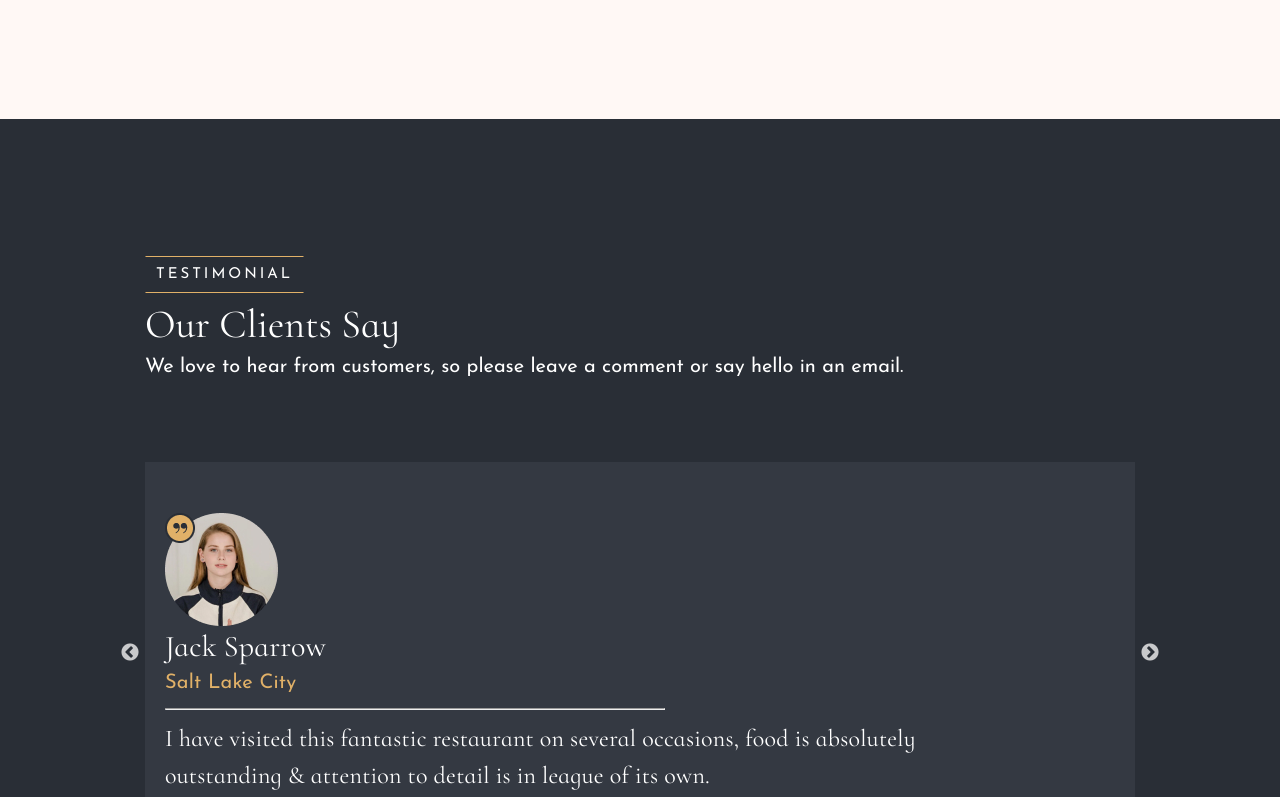
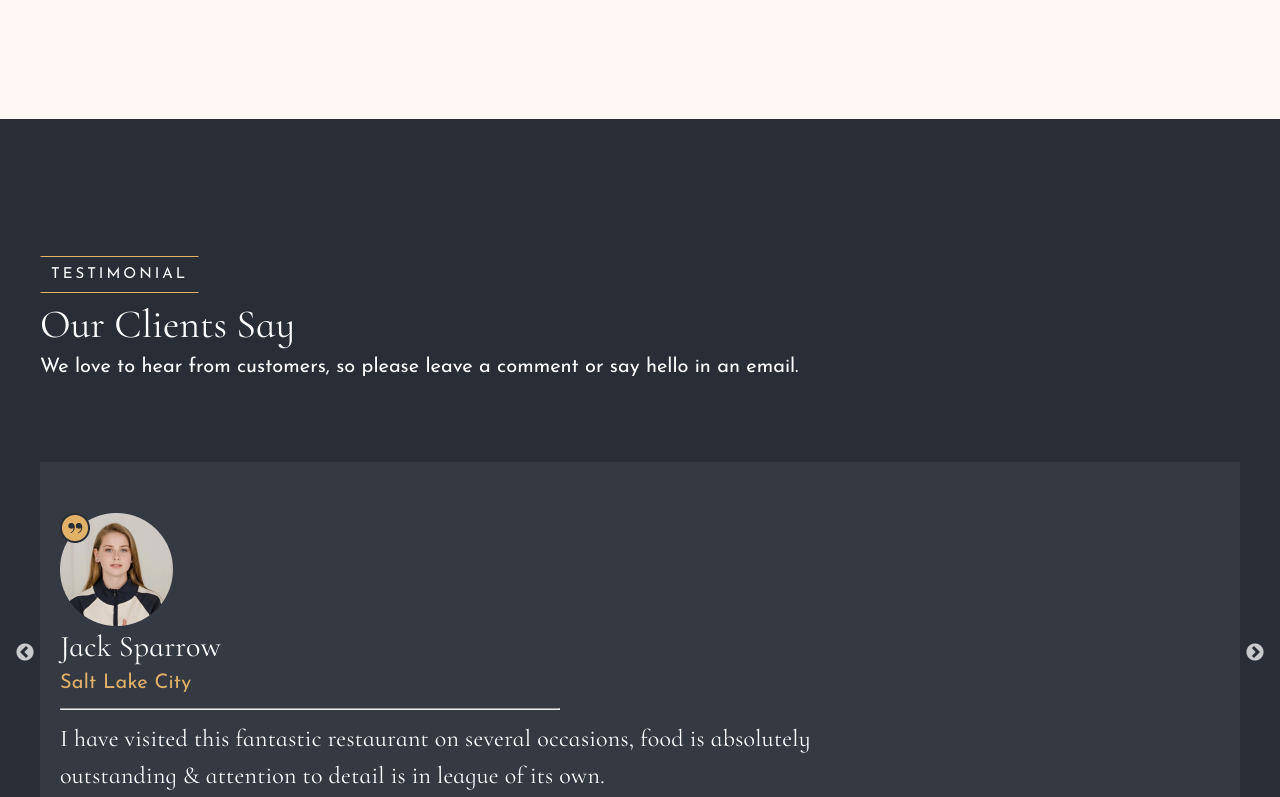
Before and after one commit to islom-sattorov/final-project, a React (Vite) app: page / in a window 1280 px wide. Shown: the part 2083-2880 px from the top of the page. Built offline with nearby package versions, Linux system fonts and the light colour scheme.

Commit message:
media:testimonial

```diff
--- a/src/Components/Testimonial/Testimonial.module.scss
+++ b/src/Components/Testimonial/Testimonial.module.scss
@@ -2,7 +2,7 @@
 
 .section{
     background: $secondary;
-    padding: 14.5rem;
+    padding: 14.5rem 4rem;
 
     #{&}_test{
         font-size: 1.5rem;
```
